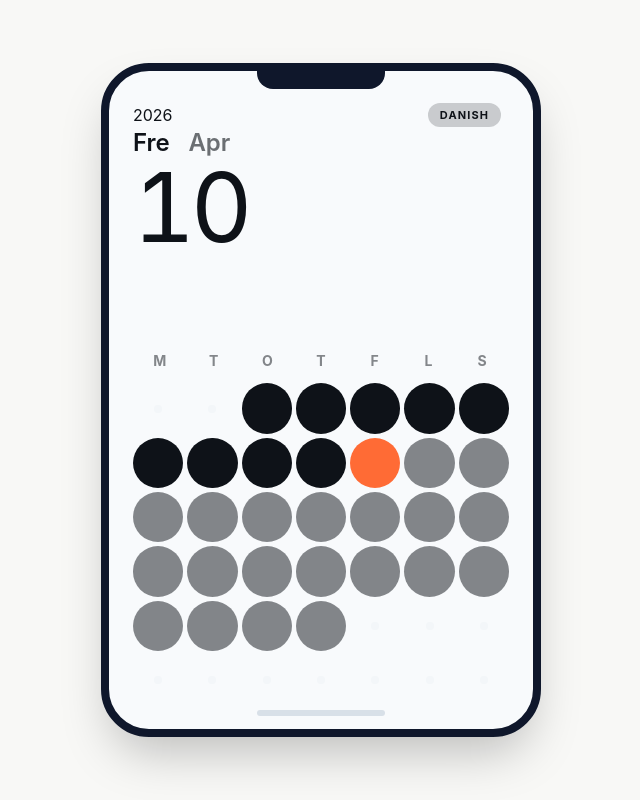
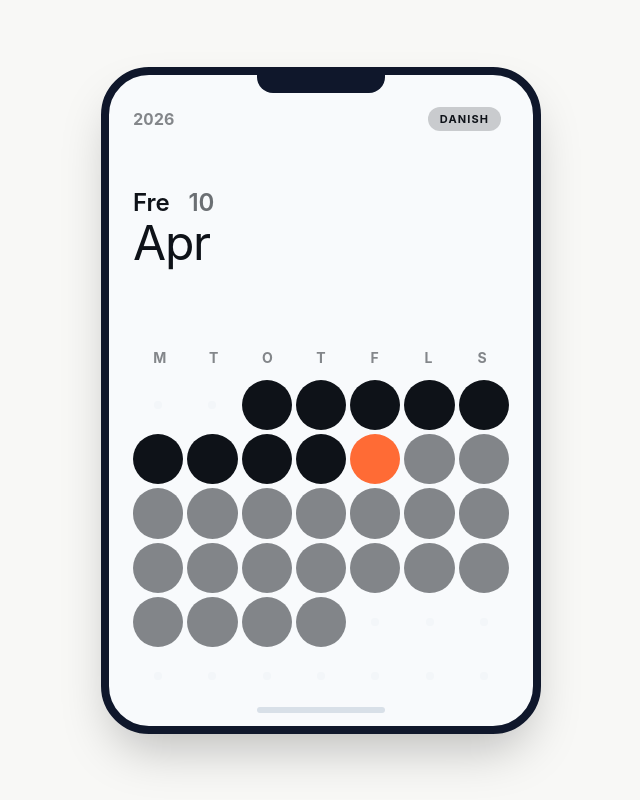
Before and after one commit to markandrevegas/calendar, a Nuxt app: page / in a window 1280 px wide. Shown: the whole page, without its empty margins (319-959 px from the left). Built offline with nearby package versions, Linux system fonts and the light colour scheme.

Commit message:
moved year and switch outside scroll

```diff
--- a/app/components/CalendarGrid.vue
+++ b/app/components/CalendarGrid.vue
@@ -1,40 +1,32 @@
 <script setup>
+import { computed } from 'vue'
+
 const props = defineProps({
 	viewDate: { type: Date, default: () => new Date() },
 	format: { type: String, default: "dk" },
-	events: { type: Object, default: () => ({}) }
+	events: { type: Object, default: () => ({}) },
+	selectedDay: { type: Number, default: null }
 })
+
 const emit = defineEmits(["select-date"])
-const getInitialSelectedDay = () => {
-	const today = new Date()
-	const lastDayOfMonth = new Date(props.viewDate.getFullYear(), props.viewDate.getMonth() + 1, 0).getDate()
-	return Math.min(today.getDate(), lastDayOfMonth)
-}
 
-const selectedDay = ref(getInitialSelectedDay())
 const formatDateKey = (day) => `${day}.${props.viewDate.getMonth() + 1}.${props.viewDate.getFullYear()}`
-const handleDateClick = (day) => {
-	if (selectedDay.value !== day) {
-		selectedDay.value = day
-		return
-	}
 
-	selectedDay.value = day
+const handleDateClick = (event, day) => {
 	const eventData = {
 		day,
 		month: props.viewDate.getMonth() + 1,
 		year: props.viewDate.getFullYear(),
 		fullDate: new Date(props.viewDate.getFullYear(), props.viewDate.getMonth(), day)
 	}
-	emit("select-date", eventData)
+	// Send both the data and the pointer event to the parent
+	emit("select-date", eventData, event)
 }
 
-// 1. Calculate how many days in the current month
 const daysInMonth = computed(() => {
 	return new Date(props.viewDate.getFullYear(), props.viewDate.getMonth() + 1, 0).getDate()
 })
 
-// 2. Start Offset (US = Sun first, DK = Mon first)
 const startOffset = computed(() => {
 	const firstDay = new Date(props.viewDate.getFullYear(), props.viewDate.getMonth(), 1).getDay()
 	if (props.format === "dk") {
@@ -43,16 +35,12 @@ const startOffset = computed(() => {
 	return firstDay
 })
 
-// 3. Weekday Labels based on format
 const labels = computed(() => {
-	if (props.format === "dk") {
-		return ["M", "T", "O", "T", "F", "L", "S"]
-	} else {
-		return ["S", "M", "T", "W", "T", "F", "S"]
-	}
+	return props.format === "dk"
+		? ["M", "T", "O", "T", "F", "L", "S"]
+		: ["S", "M", "T", "W", "T", "F", "S"]
 })
 
-// This ensures the grid always has 6 rows (6 * 7 = 42)
 const endOffset = computed(() => {
 	const currentCount = startOffset.value + daysInMonth.value
 	return 42 - currentCount
@@ -72,18 +60,10 @@ const hasEvent = (day) => {
 	const dateKey = formatDateKey(day)
 	return Array.isArray(props.events?.[dateKey]) && props.events[dateKey].length > 0
 }
-
-watch(
-	() => [props.viewDate.getMonth(), props.viewDate.getFullYear()],
-	() => {
-		selectedDay.value = getInitialSelectedDay()
-	}
-)
 </script>
 
 <template>
 	<div class="flex h-full min-h-0 w-full flex-col select-none">
-		<CalendarHeader :view-date="props.viewDate" :selected-day="selectedDay" :format="props.format" />
 
 		<div class="mt-auto mb-3 grid grid-cols-7">
 			<span v-for="(label, index) in labels" :key="`${format}-${index}`" class="text-abyssal/50 text-center text-sm font-bold"> {{ label }} </span>
@@ -96,10 +76,10 @@ watch(
 
 			<div v-for="day in daysInMonth" :key="day" class="flex aspect-square items-center justify-center">
 				<button
-					@click="handleDateClick(day)"
+					@click="handleDateClick($event, day)"
 					class="relative flex h-full w-full items-center justify-center rounded-full text-white tabular-nums transition-all duration-300"
 					:class="{
-						'bg-ember': selectedDay === day,
+						'bg-ember': selectedDay === day || getDayState(day) === 'today',
 						'bg-abyssal': selectedDay !== day && getDayState(day) === 'past',
 						'bg-abyssal/50': selectedDay !== day && getDayState(day) !== 'past'
 					}"
--- a/app/components/CalendarHeader.vue
+++ b/app/components/CalendarHeader.vue
@@ -3,25 +3,28 @@ import { computed } from "vue"
 
 const props = defineProps({
 	viewDate: { type: Date, required: true },
-	selectedDay: { type: Number, required: true },
+	selectedDay: { type: Number, default: null }, // Changed to default null
 	format: { type: String, default: "dk" }
 })
 
-const displayDate = computed(() => new Date(props.viewDate.getFullYear(), props.viewDate.getMonth(), props.selectedDay))
+// Only create the displayDate if a day is actually selected
+const displayDate = computed(() => {
+	if (!props.selectedDay) return null
+	return new Date(props.viewDate.getFullYear(), props.viewDate.getMonth(), props.selectedDay)
+})
 
 const currentMonthName = computed(() => {
 	const monthIndex = props.viewDate.getMonth()
+	const months = props.format === "dk"
+		? ["Jan", "Feb", "Mar", "Apr", "Maj", "Jun", "Jul", "Aug", "Sep", "Okt", "Nov", "Dec"]
+		: ["Jan", "Feb", "Mar", "Apr", "May", "Jun", "Jul", "Aug", "Sep", "Oct", "Nov", "Dec"]
 
-	if (props.format === "dk") {
-		const daMonths = ["Jan", "Feb", "Mar", "Apr", "Maj", "Jun", "Jul", "Aug", "Sep", "Okt", "Nov", "Dec"]
-		return daMonths[monthIndex]
-	} else {
-		const enMonths = ["Jan", "Feb", "Mar", "Apr", "May", "Jun", "Jul", "Aug", "Sep", "Oct", "Nov", "Dec"]
-		return enMonths[monthIndex]
-	}
+	return months[monthIndex]
 })
 
 const currentWeekdayName = computed(() => {
+	if (!displayDate.value) return "" // Return empty string if no day selected
+
 	if (props.format === "dk") {
 		const days = ["Søn", "Man", "Tir", "Ons", "Tor", "Fre", "Lør"]
 		return days[displayDate.value.getDay()]
@@ -29,7 +32,10 @@ const currentWeekdayName = computed(() => {
 	return displayDate.value.toLocaleString("en-US", { weekday: "short" })
 })
 
-const displayDayLabel = computed(() => String(props.selectedDay).padStart(2, "0"))
+const displayDayLabel = computed(() => {
+	return props.selectedDay ? String(props.selectedDay).padStart(2, "0") : ""
+})
+
 const currentFormat = useCookie("calendar-format", {
 	default: () => "dk",
 	watch: true,
@@ -40,20 +46,24 @@ const currentFormat = useCookie("calendar-format", {
 <template>
 	<div class="flex flex-1 flex-col">
 		<div class="flex w-full justify-between">
-			<span>{{ viewDate.getFullYear() }}</span>
+			<span class="text-abyssal/50 font-bold tabular-nums">{{ viewDate.getFullYear() }}</span>
 			<LanguageSwitcher v-model="currentFormat" />
 		</div>
-		<div class="flex flex-1 flex-col justify-end pb-24">
-			<div class="flex w-32 font-semibold whitespace-nowrap">
+
+		<div class="flex flex-1 flex-col justify-end">
+			<!-- Wrap the Day/Weekday in a div that only shows if selectedDay is truthy -->
+			<div class="flex w-32 font-semibold whitespace-nowrap transition-opacity duration-300" :class="{ 'opacity-0': !selectedDay, 'opacity-100': selectedDay }">
 				<span class="text-abyssal inline-block w-[3.5ch] text-2xl">
 					{{ currentWeekdayName }}
 				</span>
 				<span class="text-abyssal/60 inline-block w-[3.5ch] text-2xl">
-					{{ currentMonthName }}
+					{{ displayDayLabel }}
 				</span>
 			</div>
-			<h1 class="text-abyssal tracking-min w-[3.5ch] text-[6rem] leading-none tabular-nums">
-				{{ displayDayLabel }}
+
+			<!-- Month Name always shows -->
+			<h1 class="text-abyssal tracking-tight text-[3rem] leading-none tabular-nums">
+				{{ currentMonthName }}
 			</h1>
 		</div>
 	</div>
--- a/app/layouts/default.vue
+++ b/app/layouts/default.vue
@@ -1,11 +1,11 @@
 <template>
 	<div class="flex min-h-screen items-center justify-center">
-		<main class="relative z-0 flex h-full w-full flex-col overflow-hidden bg-slate-50 transition-all duration-300 md:my-auto sm:h-full sm:max-h-[932px] sm:min-h-[667px] sm:w-[440px] sm:rounded-[3rem] sm:border-[8px] sm:border-slate-900 sm:shadow-2xl">
+		<main class="relative z-0 flex w-full flex-col overflow-hidden bg-slate-50 transition-all duration-300 md:my-auto sm:h-full sm:max-h-[932px] sm:min-h-[667px] sm:w-[440px] sm:rounded-[3rem] sm:border-[8px] sm:border-slate-900 sm:shadow-2xl">
 			<div class="relative -top-[10px] hidden h-8 w-full items-center justify-center sm:flex">
 				<div class="h-6 w-32 rounded-b-2xl bg-slate-900"></div>
 			</div>
 
-			<div class="min-w-0 flex-1 overflow-hidden px-6">
+			<div class="min-w-0 flex-1 flex flex-col overflow-hidden px-6">
 				<slot></slot>
 			</div>
 
--- a/app/pages/index.vue
+++ b/app/pages/index.vue
@@ -130,11 +130,48 @@ const openModal = (data) => {
 	selectedDateData.value = data
 	isModalOpen.value = true
 }
+
+const currentFormat = useCookie("calendar-format", {
+	default: () => "dk",
+	watch: true,
+	maxAge: 60 * 60 * 24 * 36
+})
+
+// Lifted state logic
+const getInitialSelectedDay = (date) => {
+	const today = new Date()
+	const isCurrentMonth =
+		date.getMonth() === today.getMonth() &&
+		date.getFullYear() === today.getFullYear()
+
+    if (isCurrentMonth) {
+        return today.getDate()
+    }
+    return 1
+}
+
+const selectedDay = ref(getInitialSelectedDay(currentViewDate.value))
+
+// Watch for month changes to reset selection
+watch(currentViewDate, (newDate) => {
+	selectedDay.value = getInitialSelectedDay(newDate)
+})
+
+const handleDateSelection = (data) => {
+	// If it's a different day, just update the header highlight
+	if (selectedDay.value !== data.day) {
+		selectedDay.value = data.day
+		return
+	}
+	// If clicking the same day again, open modal
+	openModal(data)
+}
 </script>
 <template>
-	<div class="flex h-full min-h-0 flex-col gap-6">
+	<div class="flex flex-1 h-full min-h-0 flex-col gap-6">
 		<ClientOnly>
-			<div class="relative min-h-0 flex-1 touch-pan-y overflow-hidden select-none" @touchstart.passive="handleTouchStart" @touchend.passive="handleTouchEnd" @pointerdown="handlePointerDown" @pointerup="handlePointerUp" @pointercancel="handlePointerCancel">
+			<CalendarHeader :view-date="currentViewDate" :selected-day="selectedDay" :format="currentFormat" />
+			<div class="relative min-h-0 flex-1 flex flex-col justify-between touch-pan-y overflow-hidden select-none" @touchstart.passive="handleTouchStart" @touchend.passive="handleTouchEnd" @pointerdown="handlePointerDown" @pointerup="handlePointerUp" @pointercancel="handlePointerCancel">
 				<Transition :name="transitionName" mode="out-in">
 					<CalendarGrid :key="monthViewKey" :format="currentFormat" :viewDate="currentViewDate" :events="events" class="min-h-0 flex-1" @select-date="openModal" />
 				</Transition>
```
